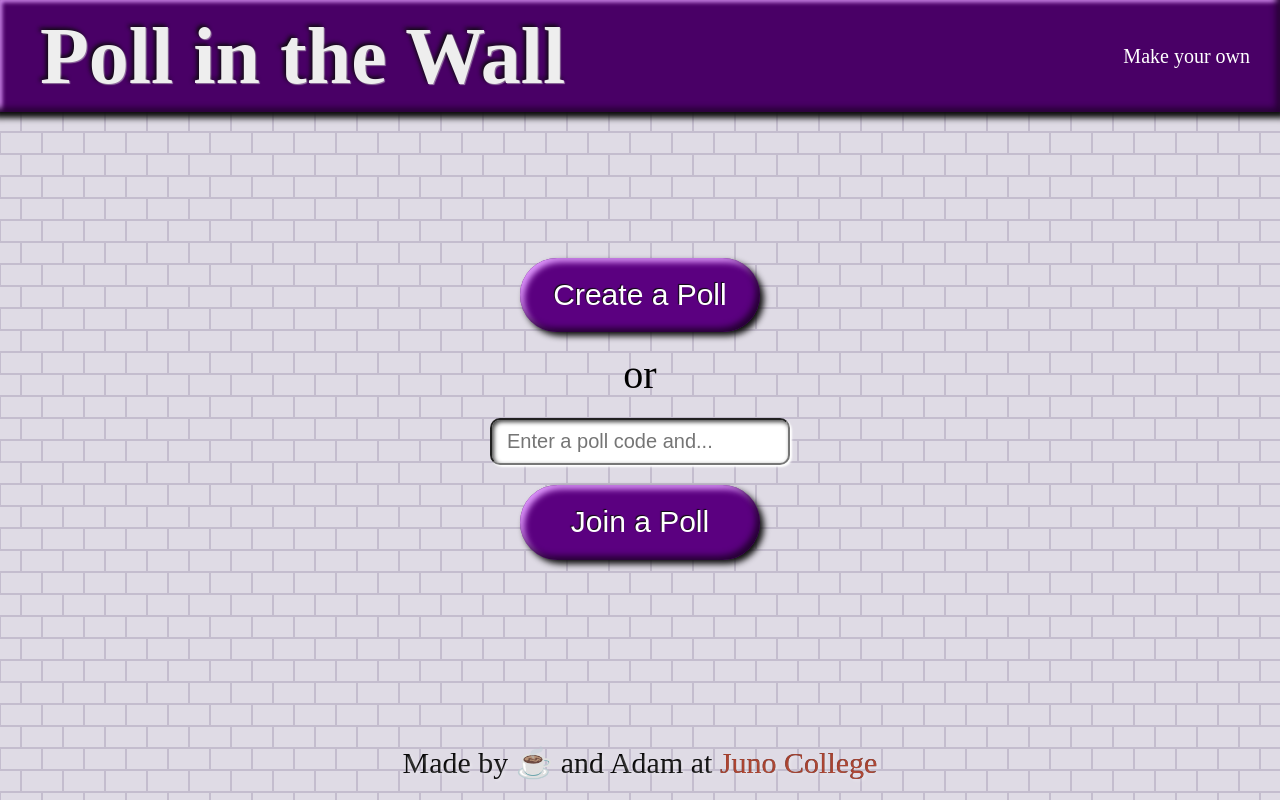
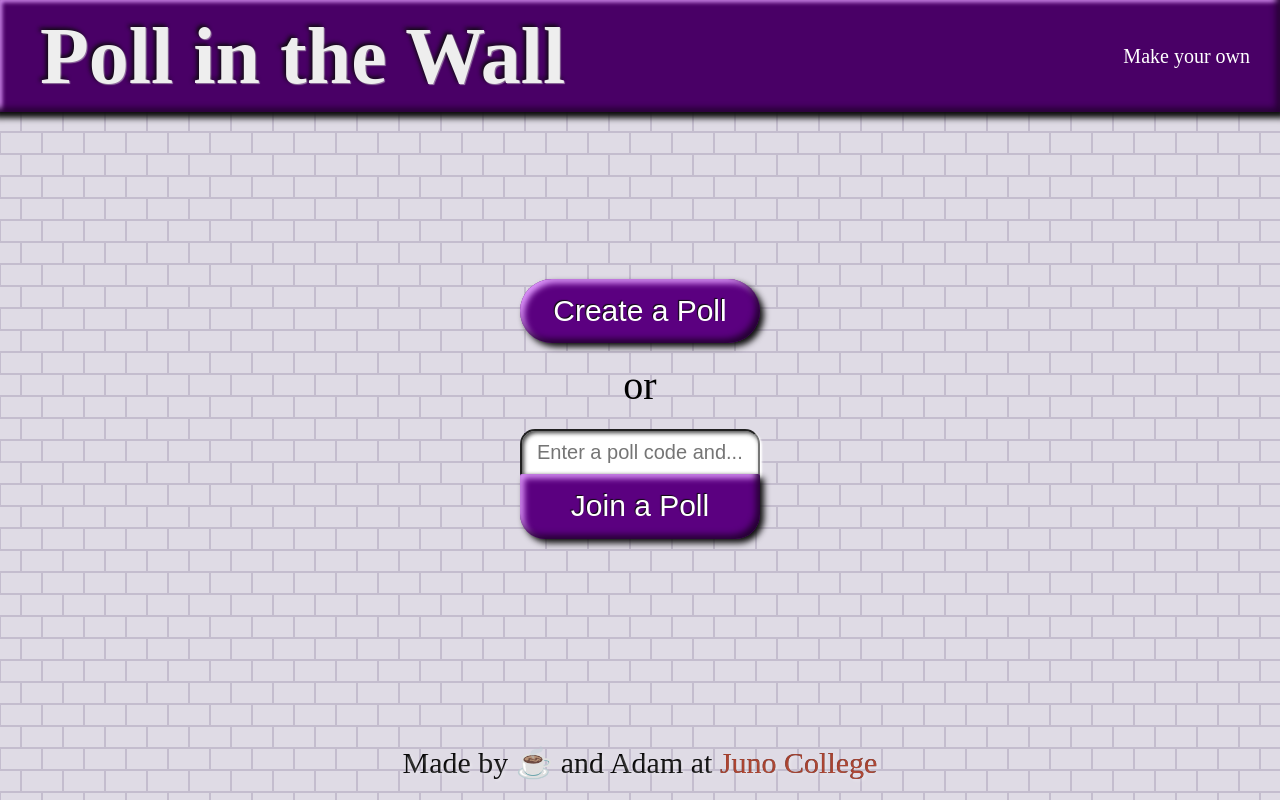
Before and after one commit to adammarostica/poll-app, a React (Create React App) app: page / in a window 1280 px wide. Built offline with nearby package versions, Linux system fonts and the light colour scheme; a web font is replaced by a local one.

Commit message:
Separated some styling into CreatePoll.css, plus some code commenting

```diff
--- a/src/App.css
+++ b/src/App.css
@@ -89,7 +89,7 @@ textarea {
   width: 100%;
   margin: 1rem 0;
   padding: .5rem .75rem;
-  border-radius: 10px;
+  border-radius: 15px;
   box-shadow: inset .1rem .1rem .2rem rgba(61, 61, 61, .97),
                     .1rem .1rem .1rem white;
   resize: none;
@@ -100,7 +100,7 @@ textarea {
   width: 15rem;
   margin: 1rem 0;
   padding: .5rem .75rem;
-  border-radius: 10px;
+  border-radius: 15px;
   font-size: 1rem;
   box-shadow: inset .1rem .1rem .2rem rgba(61, 61, 61, .97),
               .1rem .1rem .1rem white;
@@ -121,7 +121,7 @@ button {
   font-family: 'Rancho', sans-serif;
   font-size: 1.5rem;
   background-color: hsl(283, 100%, 25%);
-  padding: 1rem 1.5rem;
+  padding: .75rem 1.5rem;
   border-radius: 100vmax;
   box-shadow: .2rem .2rem .3rem rgba(12, 12, 12),
               inset -.2rem -.2rem .3rem hsl(283, 100%, 10%),
@@ -149,7 +149,6 @@ button:focus {
 button:active {
   transform: scale(1);
   background-color: hsl(283, 100%, 25%);
-
   box-shadow: .2rem .2rem .3rem rgba(12, 12, 12),
               inset -.2rem -.2rem .3rem hsl(283, 100%, 10%),
               inset .2rem .2rem .3rem hsl(283, 100%, 80%),
@@ -206,66 +205,14 @@ footer {
   align-items: center;
 }
 
-.create {
-  width: 80%;
-  max-width: 600px;
-  margin: 0 auto;
-  /* height: 100%; */
-  display: flex;
-  /* flex: 1 0 auto; */
-  flex-direction: column;
-  justify-content: center;
-  align-items: center;
+.welcome__pollId__input {
+  border-radius: 15px 15px 0 0;
+  width: 12rem;
+  margin-bottom: -2px;
 }
 
-.create__form {
-  display: flex;
-  flex-direction: column;
-  align-items: center;
-}
-
-.create__button {
-  margin-top: 1rem;
-}
-
-.create__slug {
-  display: flex;
-  align-items: center;
-}
-
-.create__slug__address {
-  font-size: 1rem;
-}
-.create__slug__input {
-  width: 6rem;
-  height: 2rem;
-  padding: .5rem;
-  font-size: 1rem;
-  margin-left: 1rem;
-}
-
-.create__slug__input--taken {
-  border: 1px solid red;
-}
-
-.poll-options {
-  font-size: 1.5rem;
-  width: 100%;
-}
-
-.poll-option {
-  display: flex;
-  flex-direction: column;
-  justify-content: center;
-  align-items: center;
-  width: 100%;
-  margin: 0 auto;
-  align-self: center
-}
-
-.poll-option__input {
-  width: 80%;
-  margin: .2rem;
+.welcome__pollId__button {
+  border-radius: 2px 2px 25px 25px;
 }
 
 footer p, footer span {
--- /dev/null
+++ b/src/CreatePoll.css
@@ -0,0 +1,62 @@
+
+.create {
+  width: 80%;
+  max-width: 600px;
+  margin: 0 auto;
+  /* height: 100%; */
+  display: flex;
+  /* flex: 1 0 auto; */
+  flex-direction: column;
+  justify-content: center;
+  align-items: center;
+}
+
+.create__form {
+  display: flex;
+  flex-direction: column;
+  align-items: center;
+}
+
+.create__button {
+  margin-top: 1rem;
+}
+
+.create__slug {
+  display: flex;
+  align-items: center;
+}
+
+.create__slug__address {
+  font-size: 1rem;
+}
+.create__slug__input {
+  width: 6rem;
+  height: 2rem;
+  padding: .5rem;
+  font-size: 1rem;
+  margin-left: 1rem;
+}
+
+.create__slug__input--taken {
+  border: 1px solid red;
+}
+
+.poll-options {
+  font-size: 1.5rem;
+  width: 100%;
+}
+
+.poll-option {
+  display: flex;
+  flex-direction: column;
+  justify-content: center;
+  align-items: center;
+  width: 100%;
+  margin: 0 auto;
+  align-self: center
+}
+
+.poll-option__input {
+  width: 80%;
+  margin: .2rem;
+}
--- a/src/Results.js
+++ b/src/Results.js
@@ -34,11 +34,13 @@ export default function Results({code}) {
     })
   }, [code]);
 
+  // Calculate the number of total votes
   useEffect(function updateVoteCount() {
     setNumTotalVotes(pollResults.reduce((prev, curr) => {
       return prev + curr[1]
     }, 0));
   }, [pollResults])
+
 
   async function handleShare() {
     const shareData = {
@@ -57,10 +59,7 @@ export default function Results({code}) {
         console.log(`Oops! I couldn't share to the world because: ${error}`);
       }
     } else {
-      // fallback code
-      console.log(
-        "Web share is currently not supported on this browser. Please provide a callback"
-      );
+      alert(`Your browser doesn't support web share. Sorry.`)
     }
   }
 
--- a/src/Voting.css
+++ b/src/Voting.css
@@ -29,34 +29,38 @@
   transition: background-color .3s ease-out, box-shadow .3s ease-out, transform .3s ease-out;
   cursor: pointer;
   color: white;
+  word-break: break-all;
 }
 
 .poll__choice__label:hover {
   background-color: hsl(0, 0%, 24%);
-  box-shadow: .2rem .2rem .3rem rgba(12, 12, 12),
-              inset -.2rem -.2rem .3rem hsl(0, 0%, 10%),
-              inset .2rem .2rem .3rem hsl(0, 0%, 80%);
-  transform: scale(1.05);
+  box-shadow: .3rem .3rem .4rem rgba(12, 12, 12),
+              inset -.4rem -.4rem .6rem hsl(0, 0%, 10%),
+              inset .4rem .4rem .6rem hsl(0, 0%, 80%);
 }
 
 .poll__choice__label:focus {
-  box-shadow: .2rem .2rem .4rem rgba(12, 12, 12),
+  box-shadow: 0 0 0 .25rem hsl(0, 0%, 95%),
+              0 0 0 .5rem hsl(0, 0%, 30%),
+              inset -.2rem -.2rem .3rem hsl(0, 0%, 10%),
+              inset .2rem .2rem .3rem hsl(0, 0%, 80%);
+              outline: none;
+}
+
+
+[type="radio"]:checked ~ .poll__choice__label {
+  box-shadow: .2rem .2rem .3rem rgba(12, 12, 12),
               inset -.2rem -.2rem .3rem hsl(0, 0%, 10%),
               inset .2rem .2rem .3rem hsl(0, 0%, 80%),
-              inset -.2rem -.2rem .3rem hsl(283, 100%, 10%),
-              inset .2rem .2rem .3rem hsl(283, 100%, 80%);
-}
-
-[type="radio"]:checked ~ .poll__choice__label {
-  box-shadow: inset .6rem .6rem 1.6rem hsl(0, 0%, 0%),
-              inset -.2rem -.2rem .6rem hsl(0, 0%, 80%);
+              inset .4rem .4rem .6rem hsl(0, 0%, 10%),
+              inset -.4rem -.4rem .6rem hsl(0, 0%, 80%);
 }
 
 .poll__button {
   margin-top: 3rem;
   width: 70%;
   max-width: 500px;
-  transition: opacity .3s ease-out, transform .3s ease-out;
+  transition: opacity .3s ease-out, background-color .1s ease-out, box-shadow .1s ease-out, transform .1s ease-out;
 }
 
 .poll__button--hidden {
--- a/src/Voting.js
+++ b/src/Voting.js
@@ -10,6 +10,8 @@ export default function Voting({code, userHasVoted, setUserHasVoted}) {
   const [choices, setChoices] = useState([]);
   const [userChoice, setUserChoice] = useState('');
 
+
+  // Generate the poll options
   useEffect(() => {
     const database = getDatabase(firebase);
     const dbRef = ref(database, code);
@@ -37,6 +39,7 @@ export default function Voting({code, userHasVoted, setUserHasVoted}) {
     setUserChoice(e.target.value);
   }
 
+  // Submit the user's vote and note that they have voted in both state and localStorage so that <DisplayPoll /> displays <Results /> instead.
   function handleSubmit(e) {
     e.preventDefault();
     if (userHasVoted) {
--- a/src/Welcome.js
+++ b/src/Welcome.js
@@ -29,8 +29,8 @@ export default function Welcome() {
       <p>or</p>
       <form action="" onSubmit={handleJoin}>
         <label className="sr-only" htmlFor="pollId">Enter a poll code</label>
-        <input className="welcome__pollId" onChange={handleChange} type="text" name="pollId" id="pollId" value={userInput} placeholder="Enter a poll code and..." required></input>
-        <button>
+        <input className="welcome__pollId__input" onChange={handleChange} type="text" name="pollId" id="pollId" value={userInput} placeholder="Enter a poll code and..." required></input>
+        <button className="welcome__pollId__button">
           Join a Poll
         </button>
       </form>
```
Also changed, not shown: src/CreatePoll.js (+7 -3 lines).
